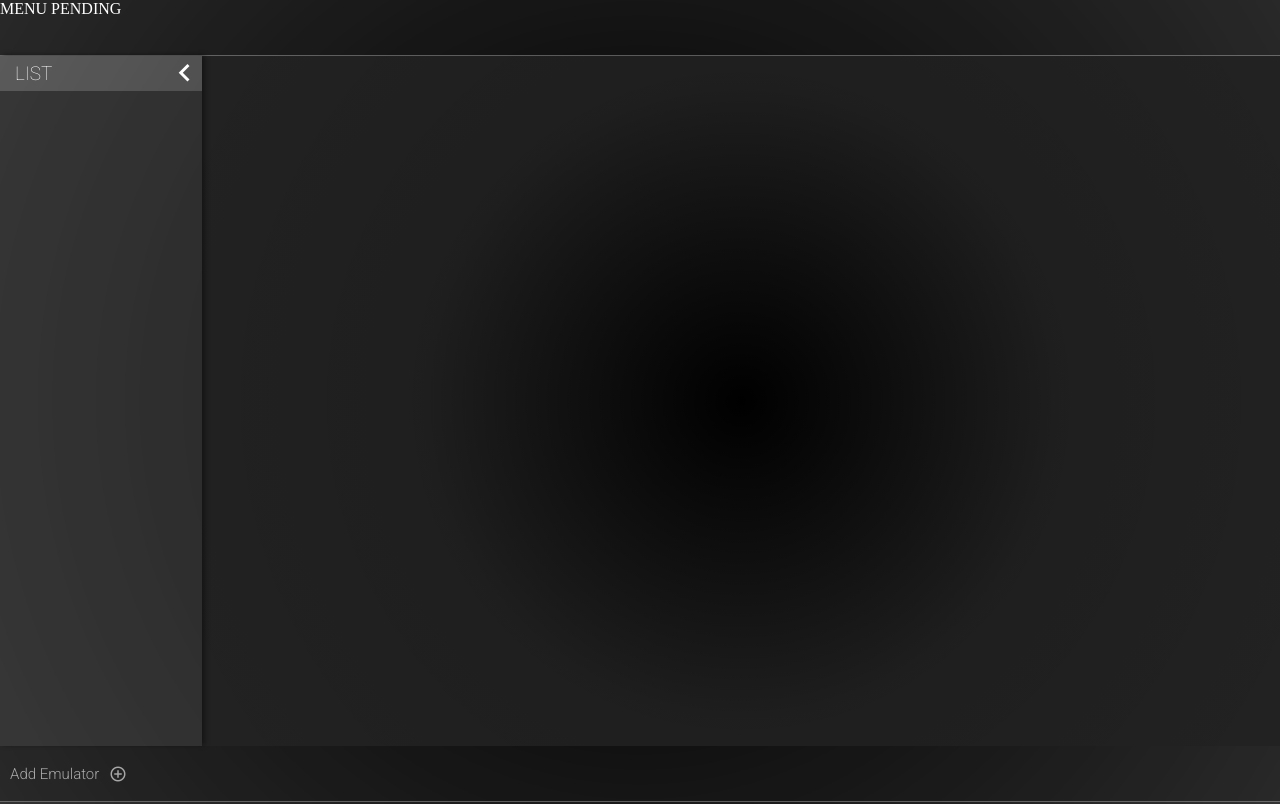
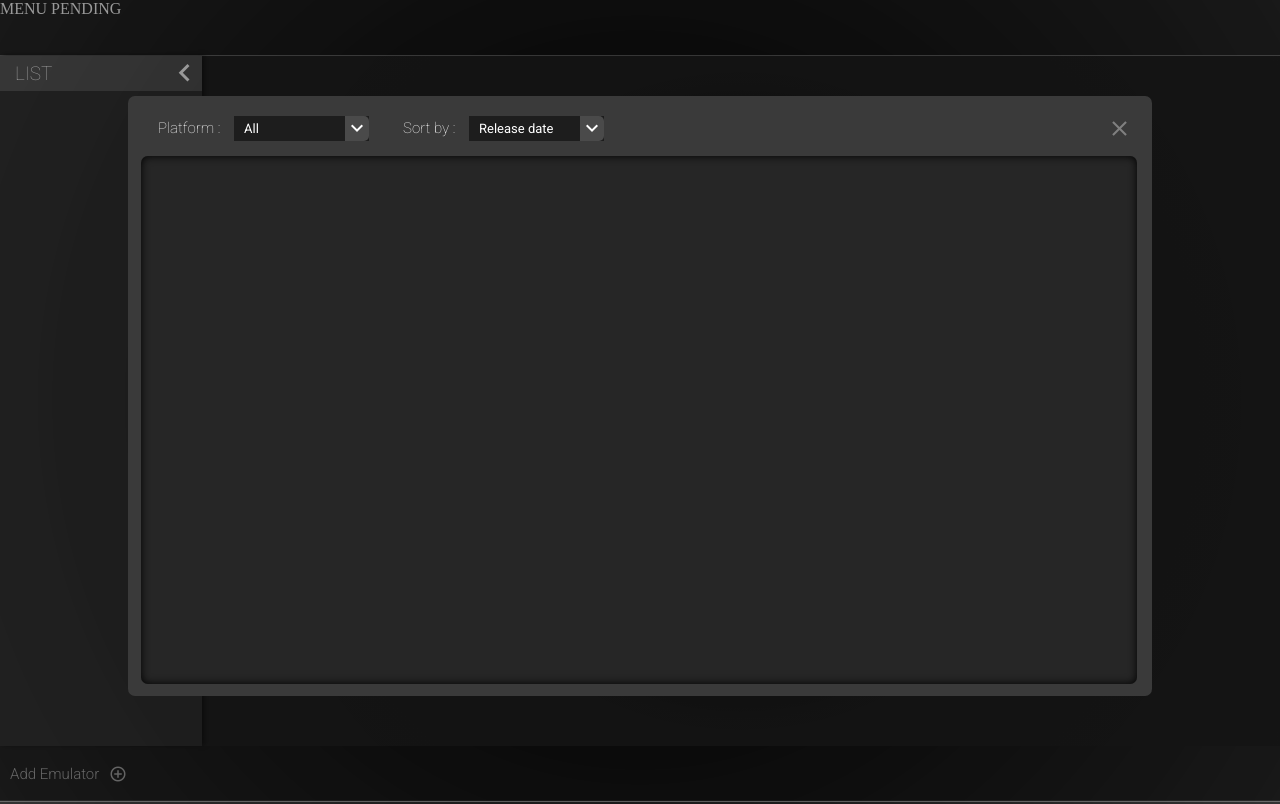
Before and after one commit to Danny908/EMUL, an Electron app: page src/index.html in a window 1280 px wide. Both pictures are taken after a click on the icon "add_circle_outline". Drawn offline with nearby package versions, Linux system fonts and the light colour scheme.

Commit message:
Finished modal window

```diff
--- a/main.js
+++ b/main.js
@@ -14,7 +14,7 @@ let mainWindow
 
 function createWindow () {
   // Create the browser window.
-  mainWindow = new BrowserWindow({minWidth: 800, minHeight: 600, minimizable: false})
+  mainWindow = new BrowserWindow({minWidth: 1000, minHeight: 800, minimizable: false})
 
   // and load the index.html of the app.
   mainWindow.loadURL(url.format({
--- a/src/css/animations.css
+++ b/src/css/animations.css
@@ -27,3 +27,8 @@
     from { width: 43px; }
     to { width: 202px; }
 }
+
+@keyframes modal-in {
+    from { opacity: 0; }
+    to { opacity: 1; }
+}
--- a/src/css/style.css
+++ b/src/css/style.css
@@ -2,11 +2,14 @@
 @import url('google-icons.css');
 
 html, body {
+    width: 100%;
     height: 100%;
     margin: 0;
 }
 .body {
     background: radial-gradient(circle, black, rgba(0, 0, 0, 0.9), rgba(0, 0, 0, 0.8));
+    margin: 0;
+    overflow: hidden;
 }
 .welcomeIn {
     font-family: 'Roboto', Arial;
@@ -121,6 +124,95 @@ html, body {
     height: calc(100% - 30px);
 }
 
+.add-emul-modal {
+    width: 100%;
+    height: 100%;
+    position: absolute;
+    z-index: 1000;
+    background-color: rgba(0, 0, 0, 0.4);
+    top: 0;
+}
+.add-emul-modal > .modal-frame {
+    width: 80%;
+    height: 75%;
+    background-color: #3a3a3a;
+    margin: 0 auto;
+    border-radius: 7px;
+    top: 12%;
+    left: 10%;
+    position: absolute;
+}
+
+.modal-in {
+    animation: modal-in 0.3s;
+}
+
+.add-emul-modal > .modal-frame > .close-modal {
+    float: right;
+    margin-top: 2%;
+    margin-right: 20px;
+    color: gray;
+    font-weight: 500;
+    font-size: 25px;
+    cursor: pointer;
+}
+
+.add-emul-modal > .modal-frame > .close-modal:hover {
+    color: #e04747;
+}
+
+.add-emul-modal > .modal-frame > .filters {
+    display: inline-block;
+    color: white;
+    font-family: 'Roboto';
+    font-weight: 100;
+    font-size: 15px;
+    margin-top: 2%;
+    margin-left: 30px;
+    position: relative;
+}
+
+.add-emul-modal > .modal-frame > .filters > label {
+    margin-right: 10px;
+}
+
+.add-emul-modal > .modal-frame > .filters > select {
+    -webkit-appearance: none;
+    height: 25px;
+    width: 135px;
+    padding-left: 10px;
+    font-family: 'Roboto';
+    font-size: 13px;
+    background-color: rgba(0, 0, 0, 0.5);
+    color: white;
+    border: none;
+    outline: none;
+}
+
+.add-emul-modal > .modal-frame > .filters > i {
+    color: white;
+    position: absolute;
+    right: 0;
+    pointer-events: none;
+    top: 0%;
+    height: 100%;
+    border-top-right-radius: 5px;
+    border-bottom-right-radius: 5px;
+    background-color: rgba(255,255,255,0.2);
+}
+
+.add-emul-modal > .modal-frame > .modal-content {
+    background-color: #262626;
+    width: 97.2%;
+    height: 88%;
+    border-radius: 7px;
+    margin: 0 auto;
+    position: absolute;
+    left: 1.3%;
+    top: 10%;
+    box-shadow: inset 0px 0px 8px black;
+
+}
 .footer {
     width: 100%;
     height: 55px;
--- a/src/index.html
+++ b/src/index.html
@@ -36,7 +36,31 @@
         </div>
       </div>
     </div>
-    <div class="add-emul-modal"></div>
+    <div class="add-emul-modal" id="add-emulator-modal" hidden>
+      <div class="modal-frame" id="m-frame">
+        <i class="close-modal material-icons" id="close-modal" title="Close">close</i>
+        <div class="filters">
+          <label>Platform :</label>
+          <select>
+            <option selected>All</option>
+            <option>Nintendo</option>
+          </select>
+          <i class="material-icons">expand_more</i>
+        </div>
+        <div class="filters">
+          <label>Sort by :</label>
+          <select>
+            <option selected>Release date</option>
+            <option>Name</option>
+          </select>
+          <i class="material-icons">expand_more</i>
+        </div>
+        <div class="modal-content">
+          <div class="modal-header">
+          </div>
+        </div>
+      </div>
+    </div>
   </body>
 
   <script>
--- a/src/js/animations.js
+++ b/src/js/animations.js
@@ -33,6 +33,22 @@ showBtn.addEventListener('click', function() {
     }, 160);
 });
 
+//Show dialog window
+let showModal = document.getElementById('add-emul');
+let addEmulModal = document.getElementById('add-emulator-modal');
+let frameModal = document.getElementById('m-frame');
+let hideModal = document.getElementById('close-modal');
+
+showModal.addEventListener('click', function() {
+    addEmulModal.removeAttribute('hidden');
+    frameModal.classList.add('modal-in');
+})
+
+hideModal.addEventListener('click', function() {
+    frameModal.classList.remove('modal-in');
+    addEmulModal.setAttribute('hidden', true);
+})
+
 // Welcome Screen
 function welcomeOut() {
     let element = document.getElementById('welcome');
--- a/src/js/renderer.js
+++ b/src/js/renderer.js
@@ -3,15 +3,16 @@
 // All of the Node.js APIs are available in this process.
 const ipc = require('electron').ipcRenderer
 const fs = require('fs');
+const http = require ('http');
 
 // Create folder & json to store emulators path
-/*if (!fs.existsSync('./emulPaths')) {
-    fs.mkdirSync('./emulPaths');
-}
+// if (!fs.existsSync('./emulPaths')) {
+//     fs.mkdirSync('./emulPaths');
+// }
 
-if (!fs.existsSync('./emulPaths/paths.json')) {
-    fs.openSync('./emulPaths/paths.json', 'w');
-}*/
+// if (!fs.existsSync('./emulPaths/paths.json')) {
+//     fs.openSync('./emulPaths/paths.json', 'w');
+// }
 
 //console.log(JSON.parse(fs.readFileSync('./emulPaths/paths.json',{encoding: 'utf-8'})));
 
@@ -26,3 +27,5 @@ if (!fs.existsSync('./emulPaths/paths.json')) {
    const message = `This app is located at: ${path}`
    console.log(message);
  })*/
+
+// Read res folder to get
```
